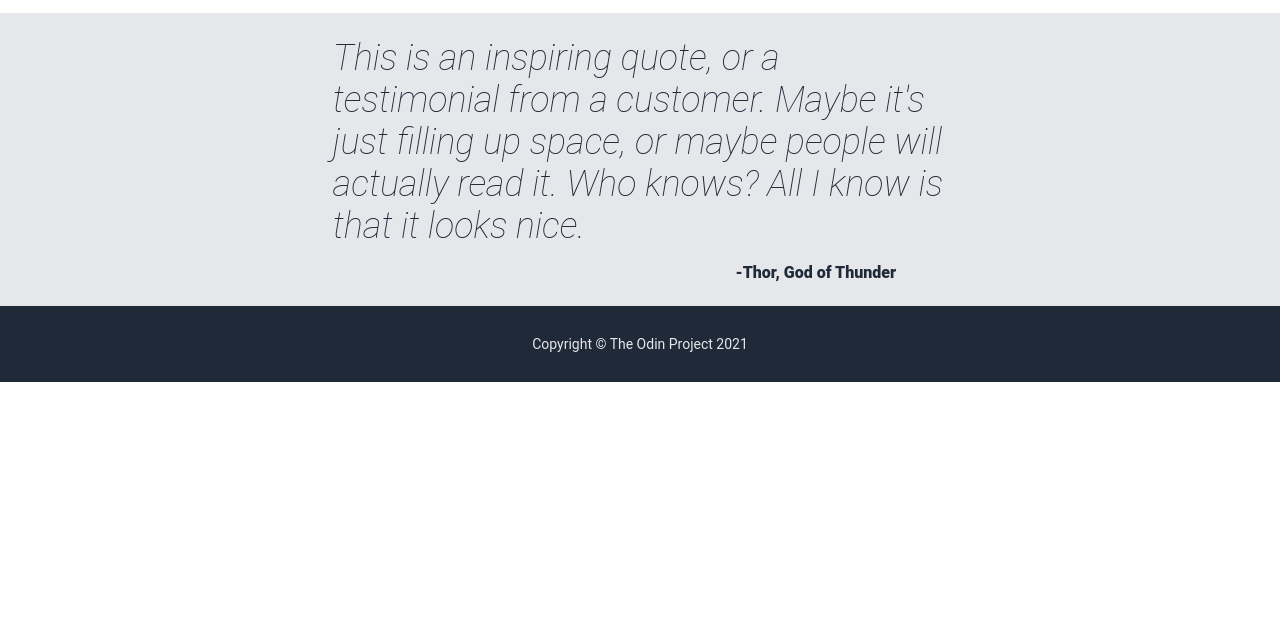
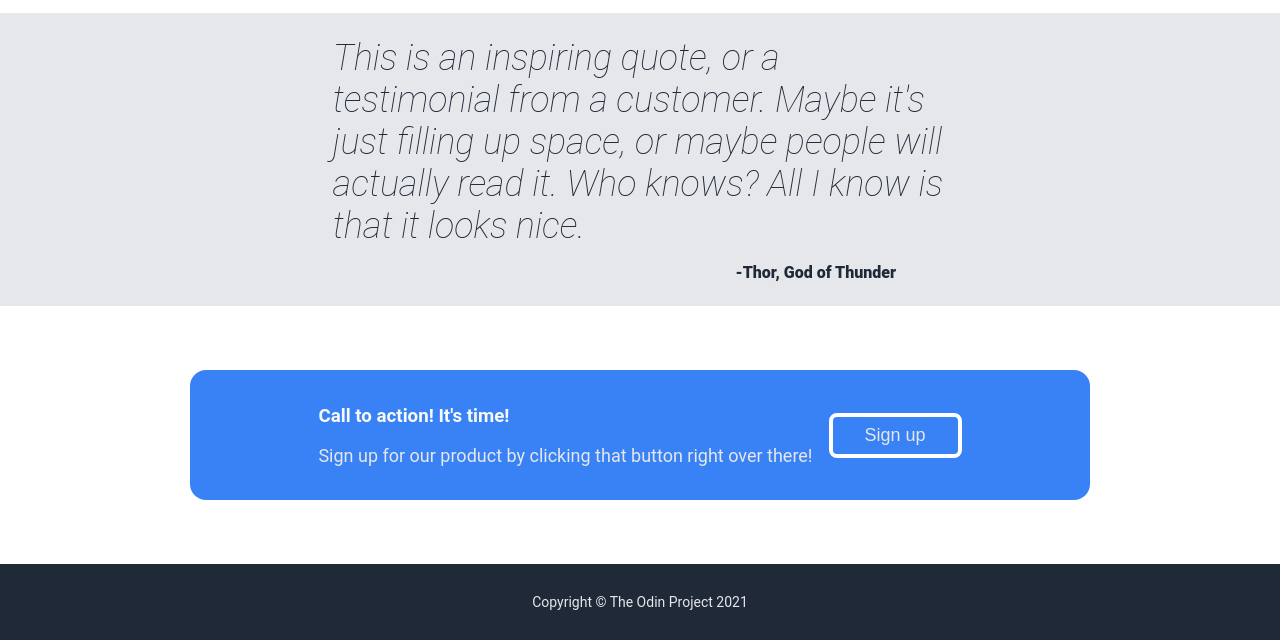
Before and after one commit to BugraK/landing-page, a plain HTML site: page index.html in a window 1280 px wide. Shown: the part 586-1226 px from the top of the page. Before the commit the page ends 968 px from the top, so only its background shows below. Drawn offline with Linux system fonts and the light colour scheme.

Commit message:
Add call-to-action

```diff
--- a/index.html
+++ b/index.html
@@ -46,6 +46,13 @@
         </div>
         <div class="author">-Thor, God of Thunder</div>
     </div>
+    <div class="call-to-action">
+        <div class="leftside">
+            <h3>Call to action! It's time!</h3>
+            <p>Sign up for our product by clicking that button right over there!</p>
+        </div>
+        <button>Sign up</button>
+    </div>
     <div class="footer">
         <p>Copyright © The Odin Project 2021</p>
     </div>
--- a/style.css
+++ b/style.css
@@ -107,3 +107,23 @@ img {
     text-align: center;
     font-size: 14px;
 }
+
+.call-to-action {
+    background-color: #3882F6;
+    margin: 64px auto;
+    padding: 16px 128px;
+    border-radius: 16px;
+    display: flex;
+    justify-content: space-between;
+    align-items: center;
+    gap: 16px;
+}
+
+h3 {
+    color: #F9FAF8;
+}
+
+.call-to-action button {
+    border: 4px white solid;
+    padding: 8px 32px;
+}
```
